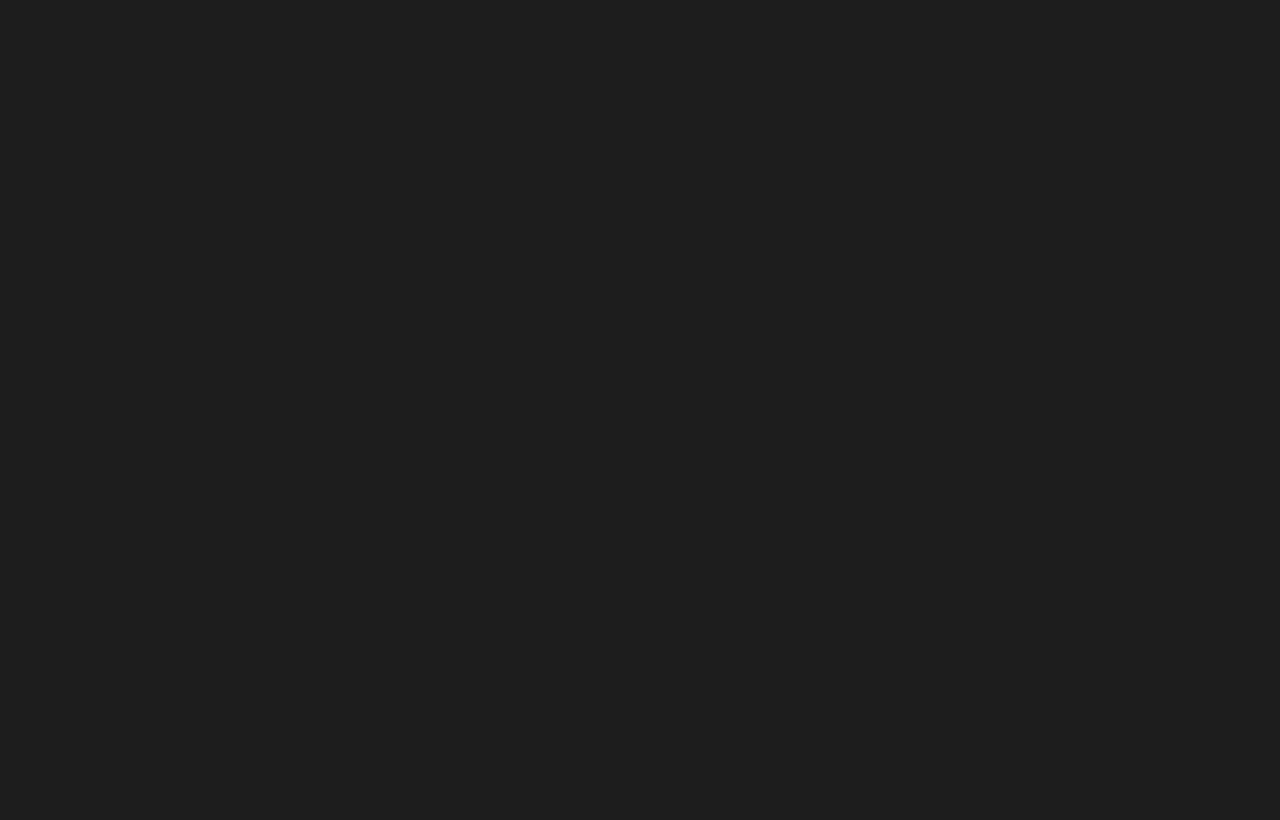
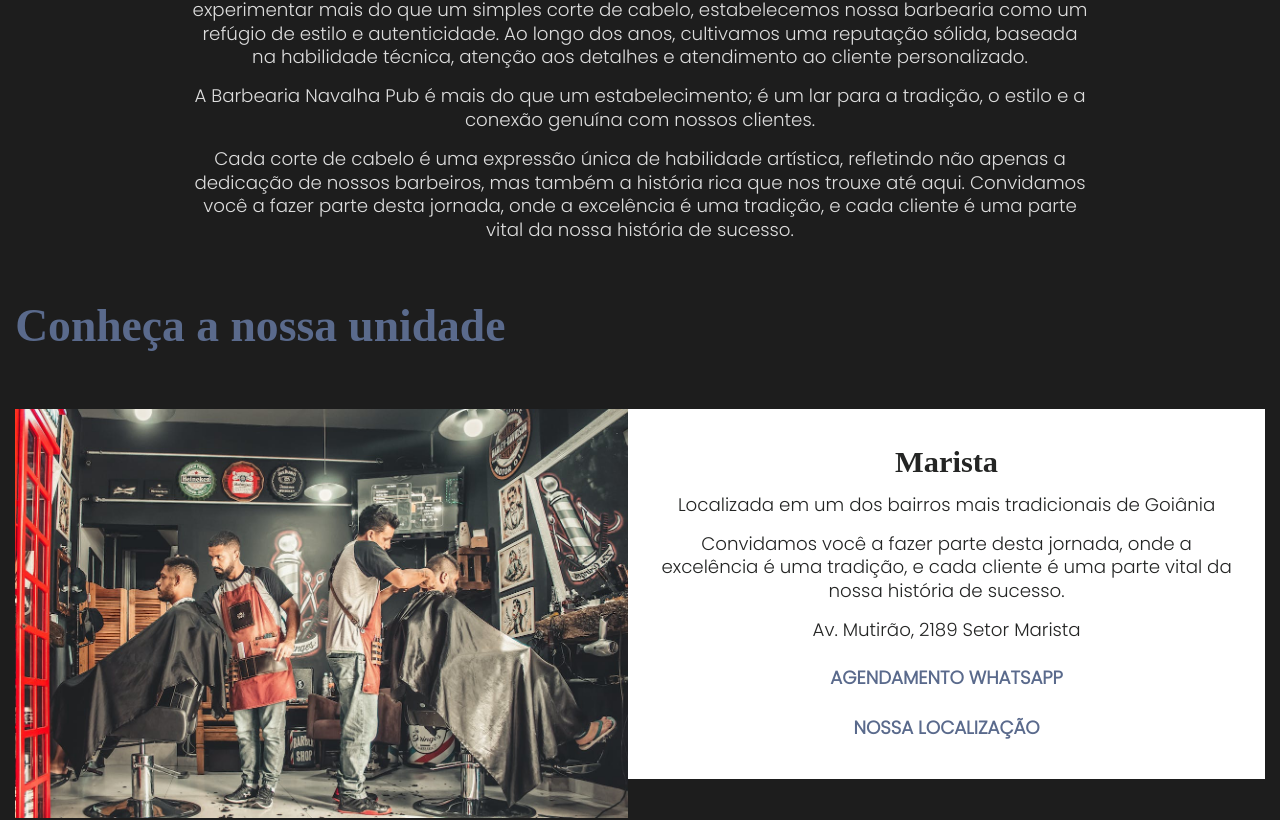
Before and after one commit to DevBrunomendoca/Barbshop, a React (Vite) app: page /about in a window 1280 px wide. Shown: the part 609-1429 px from the top of the page. Before the commit the page ends 800 px from the top, so only its background shows below. Built offline with nearby package versions, Linux system fonts and the light colour scheme; a web font is replaced by a local one.

Commit message:
Add Component About

```diff
--- a/src/components/Header/HeaderStyle.jsx
+++ b/src/components/Header/HeaderStyle.jsx
@@ -11,7 +11,7 @@ export const ContainerHeader = styled.header`
   z-index: 1000;
 
   ${({onScrollY}) => onScrollY && css`
-  background-color: rgba(29,29,29,0.97);
+  background-color: rgba(20,20,20,0.94);
   `}
 
   ${({sideBar}) => sideBar && css`
--- a/src/components/SectionGallery/SectionGalleryStyle.jsx
+++ b/src/components/SectionGallery/SectionGalleryStyle.jsx
@@ -16,6 +16,7 @@ export const ContainerGallery = styled.section`
 export const ContainerCardGallery = styled.div`
 margin-top: 6rem;
   display: grid;
+
   position: relative;
   justify-content: center;
 place-items: center;
--- a/src/pages/About/About.jsx
+++ b/src/pages/About/About.jsx
@@ -1,10 +1,38 @@
-import { Header } from "../../components/Header/Header";
+import Caption from '../../components/Caption'
+import Paragraph from '../../components/Paragraph'
+import SecondCaption from '../../components/SecondCaption'
+import Title from '../../components/Title'
+import { ContainerAboutPage, ContentBanner, ContentAbout, ContentAboutText, ContentAboutUnit, UnitText, UnitBanner } from './AboutStyle'
 
 export function About() {
   return (
-    <>
-      <h1>Tudo sobre nós</h1>
-      <p>Lorem ipsum dolor sit, amet consectetur adipisicing elit. Iste nemo voluptatum quos? Voluptates suscipit eaque odit possimus aperiam natus deleniti dolorum et fugiat ipsum, cumque dolorem odio in iste dolores!</p>
-    </>
+    <ContainerAboutPage>
+      <ContentBanner></ContentBanner>
+
+      <ContentAbout>
+        <ContentAboutText>
+          <Title textTitle='Sobre Nós' />
+          <Paragraph textParagraph='No dia 10 de Novembro de 2015, inaugurou a primeira unidade no Setor Marista em Goiânia.' />
+          <Paragraph textParagraph='Inspirados pela tradição e determinados a criar um espaço onde os clientes pudessem experimentar mais do que um simples corte de cabelo, estabelecemos nossa barbearia como um refúgio de estilo e autenticidade. Ao longo dos anos, cultivamos uma reputação sólida, baseada na habilidade técnica, atenção aos detalhes e atendimento ao cliente personalizado.' />
+          <Paragraph textParagraph=' A Barbearia Navalha Pub é mais do que um estabelecimento; é um lar para a tradição, o estilo e a conexão genuína com nossos clientes.' />
+          <Paragraph textParagraph='Cada corte de cabelo é uma expressão única de habilidade artística, refletindo não apenas a dedicação de nossos barbeiros, mas também a história rica que nos trouxe até aqui. Convidamos você a fazer parte desta jornada, onde a excelência é uma tradição, e cada cliente é uma parte vital da nossa história de sucesso.' />
+        </ContentAboutText>
+        <SecondCaption textSecondCaption='Conheça a nossa unidade' />
+        <ContentAboutUnit>
+          <UnitBanner>
+            <img src="/banner-principal.jpg" alt="" />
+          </UnitBanner>
+          <UnitText>
+            <SecondCaption textSecondCaption='Marista' />
+            <Paragraph textParagraph='Localizada em um dos bairros mais tradicionais de Goiânia' />
+            <Paragraph textParagraph='Convidamos você a fazer parte desta jornada, onde a excelência é uma tradição, e cada cliente é uma parte vital da nossa história de sucesso.' />
+            <Paragraph textParagraph='Av. Mutirão, 2189
+            Setor Marista'/>
+            <a href="#">AGENDAMENTO WHATSAPP </a>
+            <a href="#">NOSSA LOCALIZAÇÃO</a>
+          </UnitText>
+        </ContentAboutUnit>
+      </ContentAbout>
+    </ContainerAboutPage>
   )
 }
--- /dev/null
+++ b/src/pages/About/AboutStyle.jsx
@@ -0,0 +1,81 @@
+import styled from 'styled-components'
+
+export const ContainerAboutPage = styled.section`
+
+  display: flex;
+  flex-direction: column;
+  align-items: center;
+
+
+  `
+
+export const ContentBanner = styled.div`
+background: url('banner-about6.jpg') no-repeat center center;
+background-size: cover;
+width: 100%;
+min-height: 50vh;
+
+`
+export const ContentAbout = styled.div`
+  max-width: 1400px;
+  margin: 0 auto;
+  //height: 100vh;
+  padding: 4rem 1rem;
+  display: flex;
+  flex-direction: column;
+  gap: 4rem;
+
+`
+export const ContentAboutText = styled.div`
+
+display: flex;
+  flex-direction: column;
+  align-items: center;
+  gap: 1rem;
+  text-align: center;
+   p {
+    max-width: 900px;
+   }
+`
+export const ContentAboutUnit = styled.div`
+  display: flex;
+  align-items: start;
+
+  width: 100%;
+@media (max-width:1050px ){
+  flex-direction: column;
+}
+`
+export const UnitBanner = styled.div`
+  width: 100%;
+  img {
+    width: 100%;
+  }
+`
+
+export const UnitText = styled.div`
+  width: 100%;
+  height: auto;
+  background-color: var(--third-color);
+  display: flex;
+  flex-direction: column;
+  align-items: center;
+  gap: 1rem;
+  padding: 2.5rem 1.5rem;
+  h2 {
+    font-size: 2rem;
+  }
+  h2, p {
+    color: var(--second-color);
+    text-align: center;
+  }
+  a {
+    text-decoration: none;
+    font-family: 'Poppins';
+    margin-top: .5rem;
+    font-weight: 600;
+    font-size: 1.2rem;
+    color: var(--primary-color);
+  }
+
+`
```
Also changed, not shown: public/banner-about6.jpg (added), public/banner-principal.jpg.
